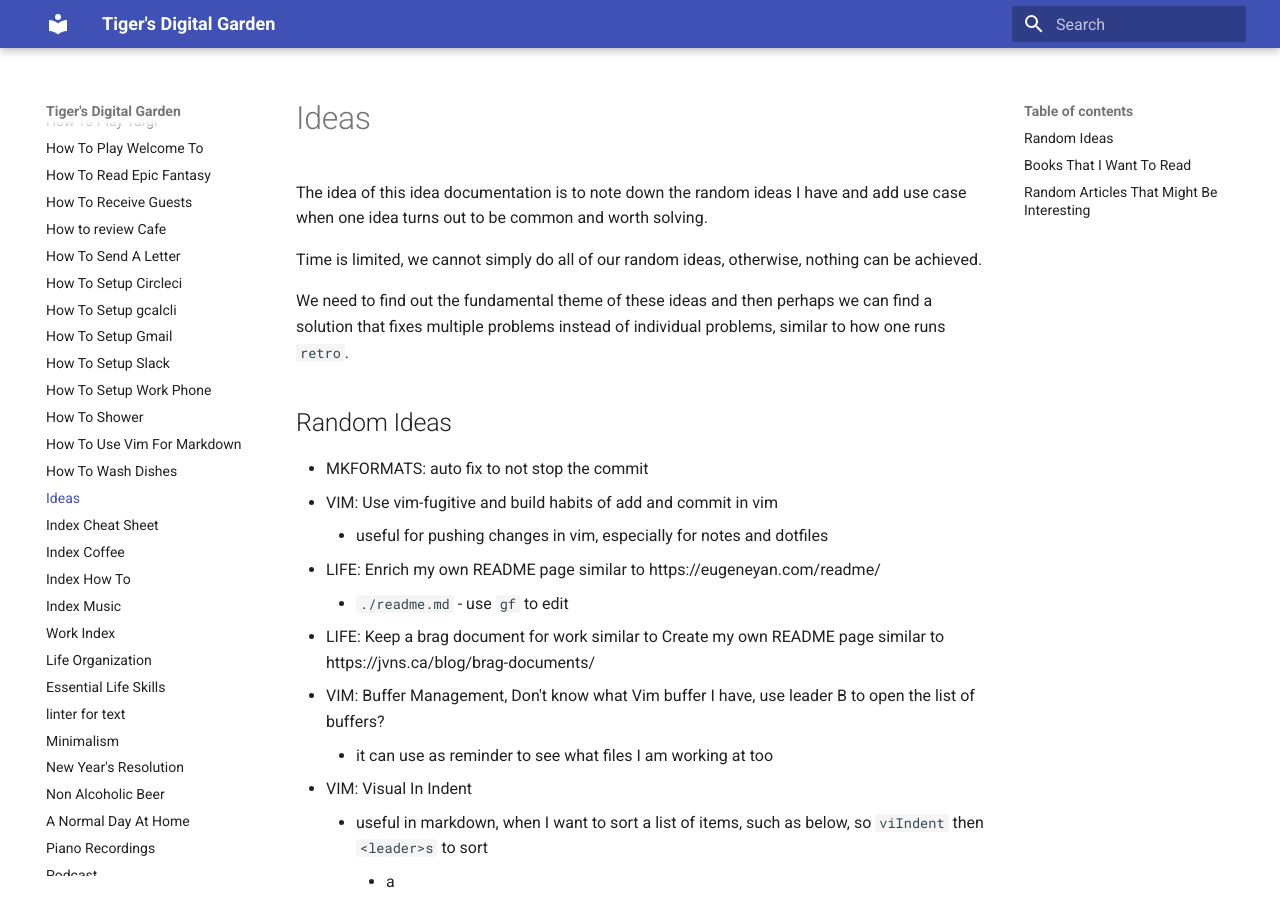
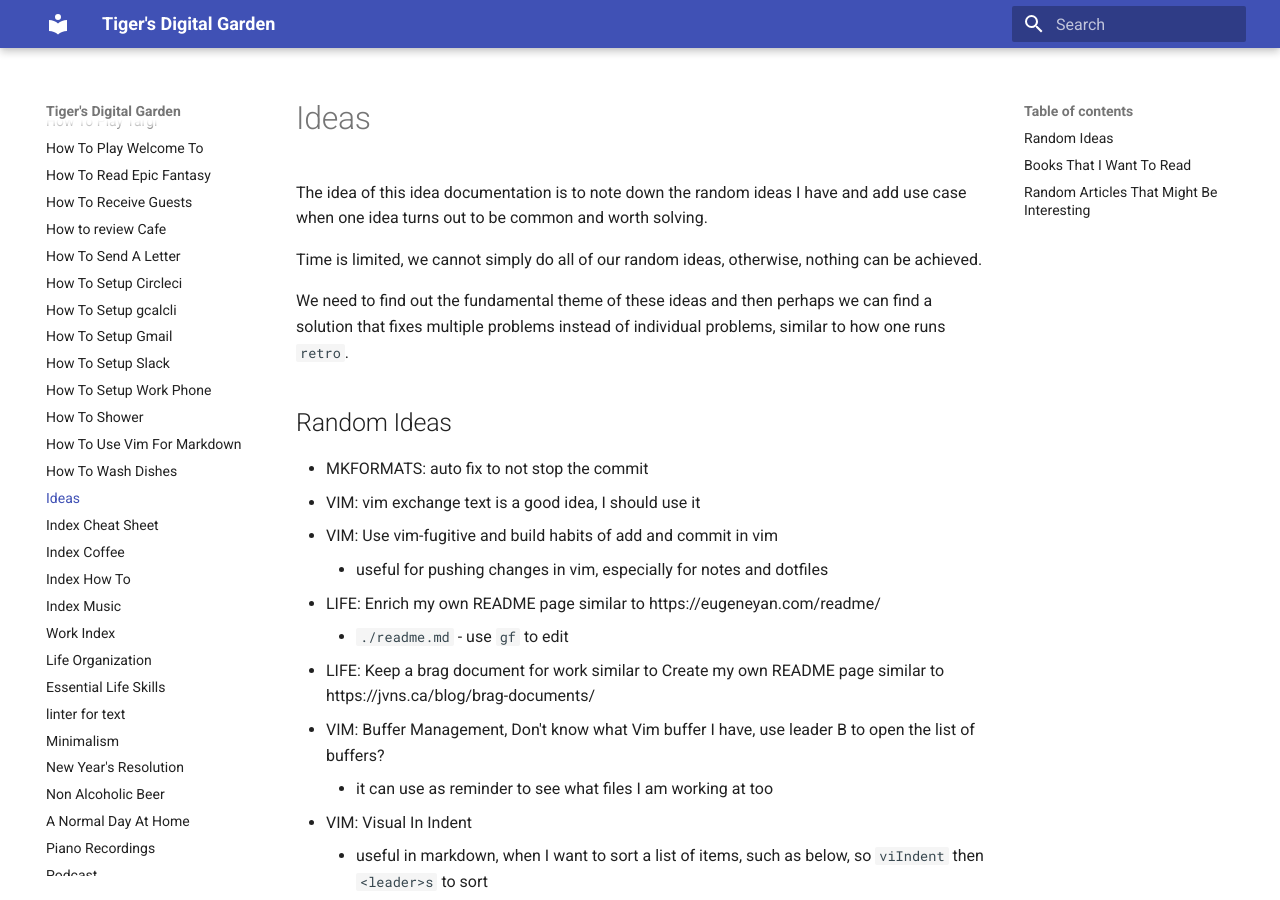
Before and after one commit to ynotstartups/notes, an MkDocs documentation site: the page built from notes/ideas.md, in a window 1280 px wide and 900 px high. Built offline with MkDocs 1.6.1 and Material for MkDocs 9.7.7, drawn with Linux system fonts in a browser that asks for light colours.

Commit message:
add vim exchange text idea

```diff
--- a/notes/ideas.md
+++ b/notes/ideas.md
@@ -9,6 +9,7 @@ We need to find out the fundamental theme of these ideas and then perhaps we can
 ## Random Ideas
 
 - MKFORMATS: auto fix to not stop the commit
+- VIM: vim exchange text is a good idea, I should use it
 - VIM: Use vim-fugitive and build habits of add and commit in vim
   - useful for pushing changes in vim, especially for notes and dotfiles
 - LIFE: Enrich my own README page similar to https://eugeneyan.com/readme/
```
